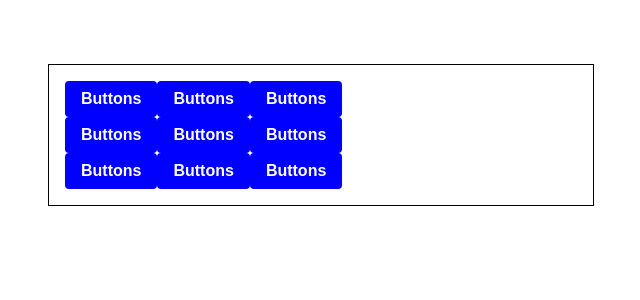
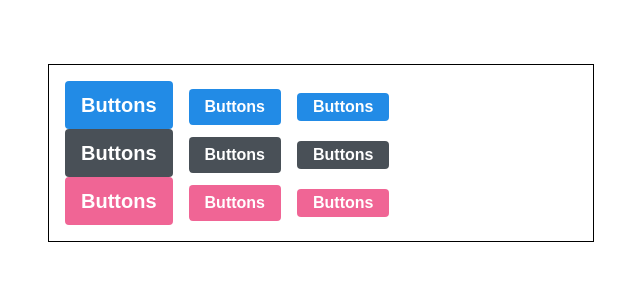
Before and after one commit to leesangha/Sass_practice, a React (Create React App) app in the folder styling-with-sass/: page / in a window 1280 px wide. Shown: the top 300 px of the page, without its empty margins (319-959 px from the left). Built offline with nearby package versions, Linux system fonts and the light colour scheme.

Commit message:
Update Button.scss

```diff
--- a/styling-with-sass/src/components/Button.scss
+++ b/styling-with-sass/src/components/Button.scss
@@ -1,5 +1,16 @@
 $blue: #228be6; //주석
+$gray: #495057;
+$pink: #f06595;
 
+@mixin button-color($color) {
+  background: $color;
+  &:hover {
+    background: lighten($color, 10%);
+  }
+  &:active {
+    background: darken($color, 10%);
+  }
+}
 .Button {
   align-items: center;
   justify-content: center;
@@ -10,17 +21,34 @@ $blue: #228be6; //주석
   border: none;
   border-radius: 4px;
   cursor: pointer;
-
-  height: 2.25rem;
   padding-left: 1rem;
   padding-right: 1rem;
-  font-size: 1rem;
-
-  background: blue;
-  &:hover {
-    background: lighten($blue, 10%);
+  &.large {
+    height: 3rem;
+    font-size: 1.25rem;
   }
-  &:active {
-    background: darken($blue, 10%);
+  &.medium {
+    height: 2.25rem;
+    font-size: 1rem;
+  }
+  &.small {
+    height: 1.75rem;
+    font-size: 1rem;
+  }
+  &.blue {
+    @include button-color($blue);
+  }
+  &.gray {
+    @include button-color($gray);
+  }
+  &.pink {
+    @include button-color($pink);
+  }
+  & + & {
+    margin-left: 1rem;
   }
 }
+
+// .Button + .Button {
+//   margin-left: 1rem;
+// }
```
